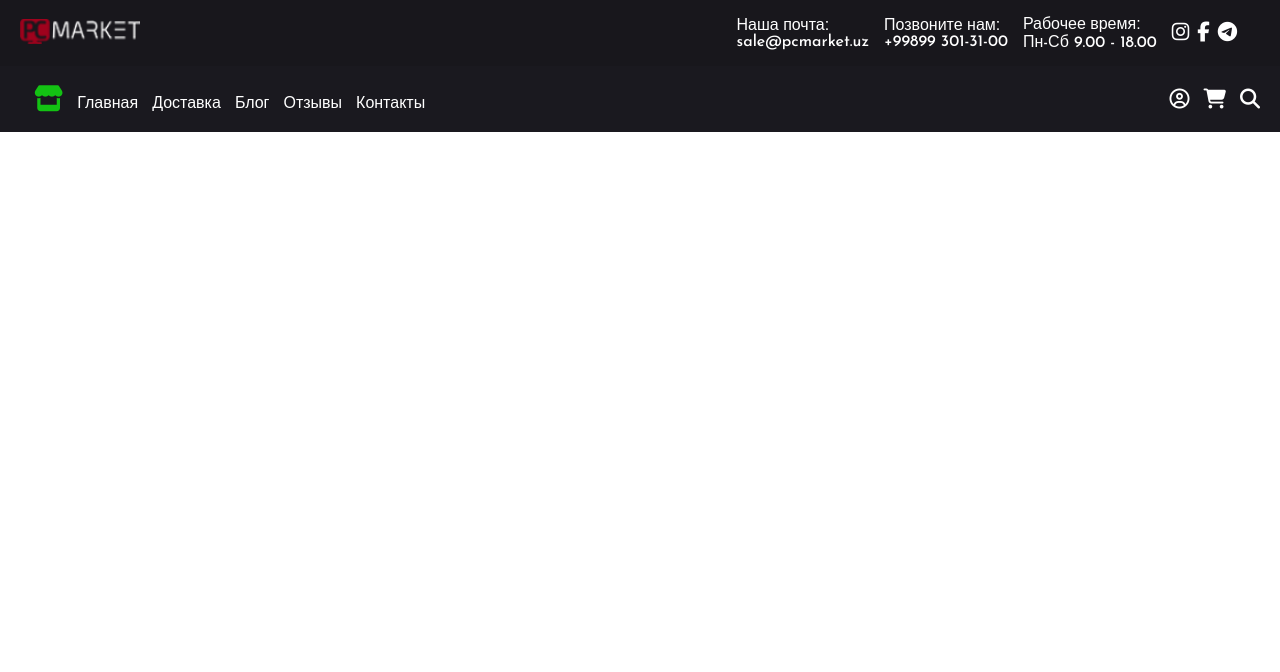
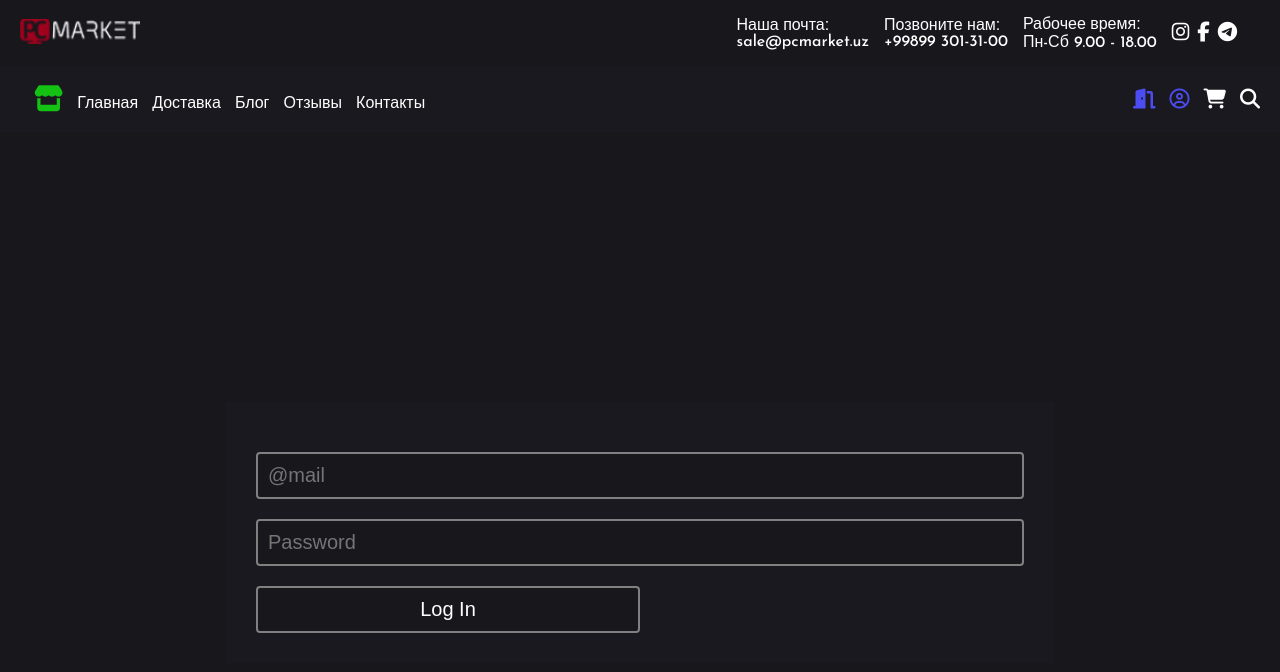
Before and after one commit to RomaZherko21/PC-market, a React (Create React App) app: page /logIn in a window 1280 px wide. Shown: the top 672 px of the page. Built offline with nearby package versions, Linux system fonts and the light colour scheme.

Commit message:
log in component

```diff
--- a/src/components/main/Main.jsx
+++ b/src/components/main/Main.jsx
@@ -6,6 +6,7 @@ import NavBar from './navBar/NavBar'
 import MainPage from './mainPage/MainPage'
 import Products from './products/Products'
 import RegistrationContainer from './registration/RegistrationContainer'
+import LogInContainer from './logIn/LogInContainer'
 
 
 const Main = (props) => {
@@ -16,6 +17,7 @@ const Main = (props) => {
             <Route exact path='/'><MainPage/></Route>
             <Route path='/products'><Products /></Route>
             <Route path='/userCabinet'><RegistrationContainer /></Route>
+            <Route path='/logIn'><LogInContainer /></Route>
         </section>
     )
 }
--- /dev/null
+++ b/src/components/main/logIn/LogIn.jsx
@@ -0,0 +1,20 @@
+import React from 'react'
+import s from './LogIn.module.css'
+
+const LogIn = (props) => {
+  return (
+    <section className={s.regComponent}>
+      <form action="">
+        <input type="text" placeholder='@mail' value={props.state.currentLogInInfo.mail} onChange={(e) => props.onLogInMailTypingAC(e.target.value)} />
+        <input type="password" autoComplete="off" placeholder='Password' value={props.state.currentLogInInfo.password} onChange={(e) => props.onLogInPasswordTypingAC(e.target.value)} />
+        <button onClick={(e) => {
+          e.preventDefault();
+          props.onLogInAC(props.allUsers)
+        }}>Log In</button>
+        <label>{props.state.wrongData}</label>
+      </form>
+    </section>
+  )
+}
+
+export default LogIn;
--- /dev/null
+++ b/src/components/main/logIn/LogIn.module.css
@@ -0,0 +1,70 @@
+.regComponent {
+  height: 100vh;
+  display: flex;
+  align-items: center;
+}
+.regComponent form {
+
+  margin: 0 auto;
+  display: flex;
+  flex-direction: column;
+
+  padding: 30px;
+
+  background-color: rgb(26, 25, 31);
+}
+
+.regComponent input {
+  padding: 10px;
+  margin-top: 20px;
+  width: 60vw;
+  background-color: rgb(24, 23, 28);
+  border: 2px solid gray;
+  border-radius: 4px;
+  color: white;
+  font-size: 20px;
+  outline: none;
+
+}
+.regComponent input:hover {
+  transition: all 0.3s ease;
+  border: 2px solid rgb(210, 30, 36);
+}
+.regComponent input:focus {
+  border: 2px solid rgb(210, 30, 36);
+}
+
+.regComponent button {
+  padding: 10px;
+  margin-top: 20px;
+  width: 50%;
+  background-color: rgb(24, 23, 28);
+  border: 2px solid gray;
+  border-radius: 4px;
+  color: white;
+  font-size: 20px;
+  cursor: pointer;
+}
+.regComponent button:hover {
+  background-color: rgb(163, 22, 27);
+}
+
+
+.regComponent label{
+  color: rgb(245, 14, 14);
+  font-family: Inconsolata;
+    font-weight: 200;
+
+
+}
+
+@media (max-width: 860px) {
+
+  .regComponent form {
+    width: 95vw;
+    padding: 10px;
+  }
+  .regComponent input {
+    width: 90%;
+  }
+}
--- /dev/null
+++ b/src/components/main/logIn/LogInContainer.jsx
@@ -0,0 +1,26 @@
+import LogIn from './LogIn'
+import { connect } from 'react-redux'
+
+//Action Creators functions
+import onLogInMailTypingAC from './actionCreators/onLogInMailTypingAC'
+import onLogInPasswordTypingAC from './actionCreators/onLogInPasswordTypingAC'
+import onLogInAC from './actionCreators/onLogInAC'
+
+
+const mapStateToProps = (state) => {
+  return {
+    allUsers: state.registration.allUsers,
+    state: state.logIn,
+  }
+}
+const mapDispatchToProps = (dispatch) => {
+  return {
+    onLogInMailTypingAC: (text) => dispatch(onLogInMailTypingAC(text)),
+    onLogInPasswordTypingAC: (text) => dispatch(onLogInPasswordTypingAC(text)),
+    onLogInAC: (allUsers) => dispatch(onLogInAC(allUsers)),
+  }
+}
+
+const LogInContainer = connect(mapStateToProps, mapDispatchToProps)(LogIn);
+
+export default LogInContainer;
--- /dev/null
+++ b/src/components/main/logIn/actionCreators/onLogInAC.js
@@ -0,0 +1,7 @@
+
+export default function onLogInAC(allUsers) {
+    return {
+      type: "ON-LOG-IN",
+      allUsers: allUsers,
+    };
+  }
--- /dev/null
+++ b/src/components/main/logIn/actionCreators/onLogInMailTypingAC.js
@@ -0,0 +1,7 @@
+
+export default function onLogInMailTypingAC(text) {
+    return {
+      type: "ON-LOG-IN-MAIL-TYPING",
+      text: text,
+    };
+  }
--- /dev/null
+++ b/src/components/main/logIn/actionCreators/onLogInPasswordTypingAC.js
@@ -0,0 +1,7 @@
+
+export default function onLogInPasswordTypingAC(text) {
+    return {
+      type: "ON-LOG-IN-PASSWORD-TYPING",
+      text: text,
+    };
+  }
--- a/src/components/main/navBar/NavBar.jsx
+++ b/src/components/main/navBar/NavBar.jsx
@@ -33,7 +33,8 @@ function onShowNav(){
         </div>
 
         <div className={s.navIcons} style={showNav?{left:'0%'}:{left:'-100%'}}>
-          <NavLink to='/userCabinet' className='user'><i className="far fa-user-circle"></i></NavLink>
+          <NavLink to='/logIn' className={s.user}><i className="fas fa-door-open"></i></NavLink>
+          <NavLink to='/userCabinet' className={s.user}><i className="far fa-user-circle"></i></NavLink>
           <NavLink to='/shoppingCart'><i className="fas fa-shopping-cart"></i></NavLink>
           <NavLink to='/search'><i className="fas fa-search"></i></NavLink>
         </div>
--- a/src/components/main/navBar/NavBar.module.css
+++ b/src/components/main/navBar/NavBar.module.css
@@ -8,6 +8,11 @@
   top: 0;
   z-index: 1;
   width: 100%;
+}
+
+.navBar .user{
+  color: rgb(76, 76, 243);
+
 }
 
 .goods i {
--- /dev/null
+++ b/src/redux/reducers/logIn-reducer.js
@@ -0,0 +1,64 @@
+const ON_LOG_IN_MAIL_TYPING = "ON-LOG-IN-MAIL-TYPING";
+const ON_LOG_IN_PASSWORD_TYPING = "ON-LOG-IN-PASSWORD-TYPING";
+const ON_LOG_IN = "ON-LOG-IN";
+
+let initialState = {
+  currentLogInInfo: {
+    mail: "",
+    password: "",
+  },
+  wrongData: '',
+  currentUser: {},
+};
+
+const registrationReducer = (state = initialState, action) => {
+  switch (action.type) {
+    case ON_LOG_IN_MAIL_TYPING: {
+      return {
+        ...state,
+        currentLogInInfo: {
+          ...state.currentLogInInfo,
+          mail: action.text,
+        },
+      };
+    }
+
+    case ON_LOG_IN_PASSWORD_TYPING: {
+      return {
+        ...state,
+        currentLogInInfo: {
+          ...state.currentLogInInfo,
+          password: action.text,
+        },
+      };
+    }
+
+    case ON_LOG_IN: {
+      let user = {};
+      for (let item of action.allUsers) {
+        if (
+          item.mail === state.currentLogInInfo.mail &&
+          item.password === state.currentLogInInfo.password
+        ) {
+          user = item;
+          break;
+        }
+      }
+let err = '';
+if(!user.mail || !user.password) err = 'Wrong data';
+      return {
+        ...state,
+        currentLogInInfo: {
+          mail: "",
+          password: "",
+        },
+        currentUser: { ...user },
+        wrongData: err,
+      };
+    }
+    default:
+      return state;
+  }
+};
+
+export default registrationReducer;
--- a/src/redux/reducers/registration-reducer.js
+++ b/src/redux/reducers/registration-reducer.js
@@ -11,9 +11,9 @@ let initialState = {
     {
       name: "Admin",
       surname: "Admin",
-      mail: "Admin@inbox.ru",
+      mail: "admin",
       adress: "Old Valey, 32",
-      password: "1234",
+      password: "admin",
     },
     {
       name: "Roma",
@@ -148,7 +148,6 @@ const registrationReducer = (state = initialState, action) => {
       };
     }
     case ON_SUBMIT: {
-      console.log(state.errors);
       for (let key in state.errors) {
         if (state.errors[key] !== "") return { ...state };
       }
--- a/src/redux/redux-store.js
+++ b/src/redux/redux-store.js
@@ -2,10 +2,13 @@ import {combineReducers, createStore} from 'redux';
 
 import mainPageReducer from "./reducers/mainPage-reducer";
 import registrationReducer from './reducers/registration-reducer';
+import logInReducer from './reducers/logIn-reducer';
 
 let reducers = combineReducers({
     mainPage: mainPageReducer,
     registration: registrationReducer,
+    logIn:logInReducer,
+
 })
 
 let store = createStore(reducers)
```
